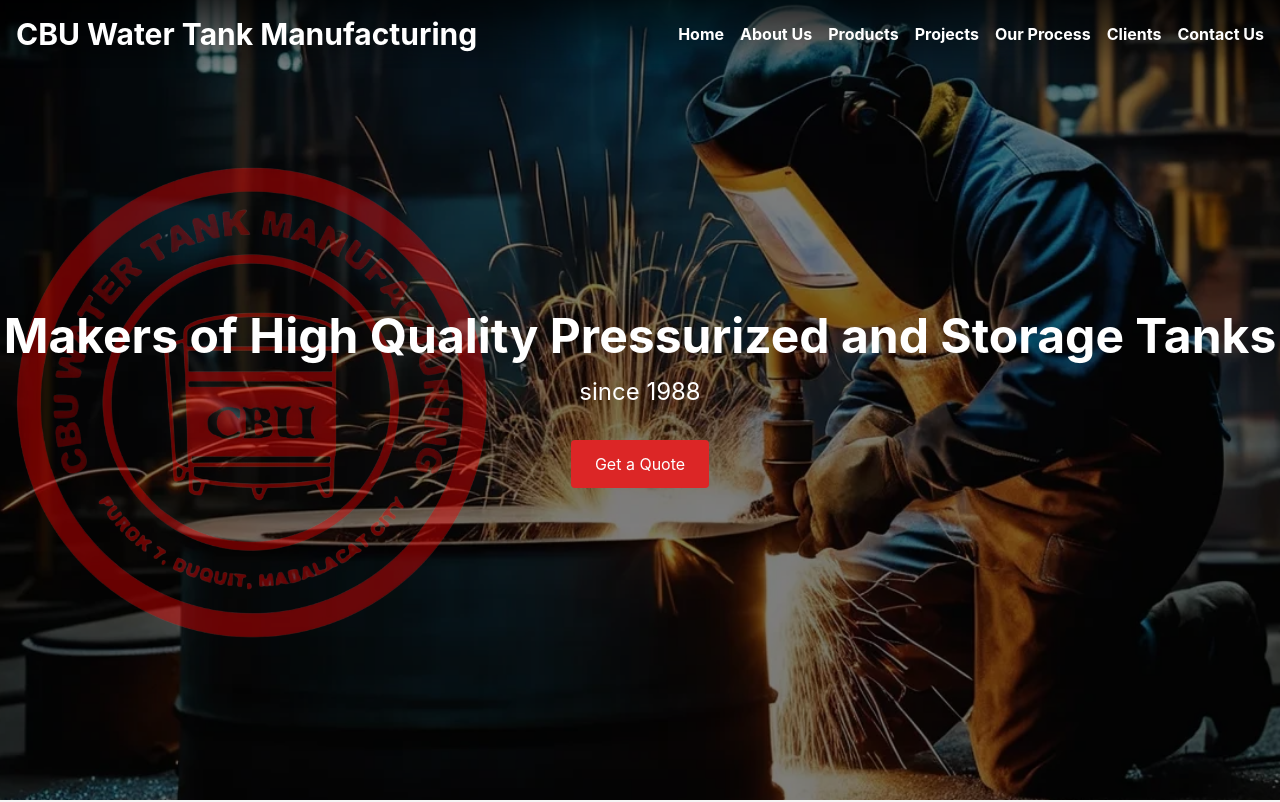
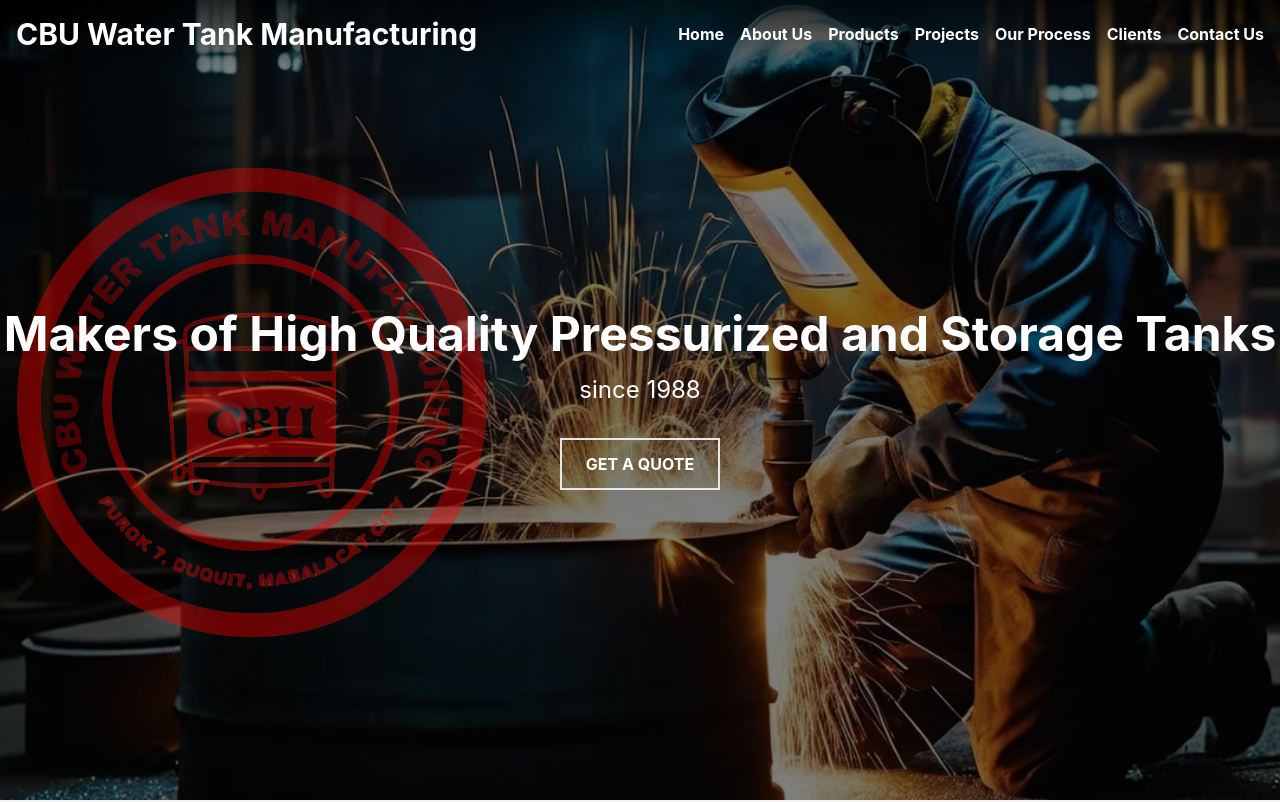
Before and after one commit to Nickjs101/CBU-Website, a React (Create React App) app: page / in a window 1280 px wide. Shown: the top 802 px of the page. Built offline with nearby package versions, Linux system fonts and the light colour scheme.

Commit message:
add sitemap

```diff
--- a/src/components/Home.jsx
+++ b/src/components/Home.jsx
@@ -9,7 +9,7 @@ const Home = ({gotoContact}) => {
         <img src={logo} alt='Logo' className='absolute left-0 w-[500px] opacity-40' />
         <h1 className="text-5xl font-bold mb-4 z-10 text-center">Makers of High Quality Pressurized and Storage Tanks</h1>
         <p className="text-2xl mb-8 z-10">since 1988</p>
-        <a href="#products" onClick={(e) => gotoContact(e, 'contact')} className="bg-red-600 px-6 py-3 rounded z-10">Get a Quote</a>
+        <a href="#products" onClick={(e) => gotoContact(e, 'contact')} className="border-2 font-bold  px-6 py-3 z-10">GET A QUOTE</a>
       </div>
     </section>
   );
```
Also changed, not shown: src/index.css (line endings or trailing spaces), 1 other file (tests, documents, lock files or other folders).
